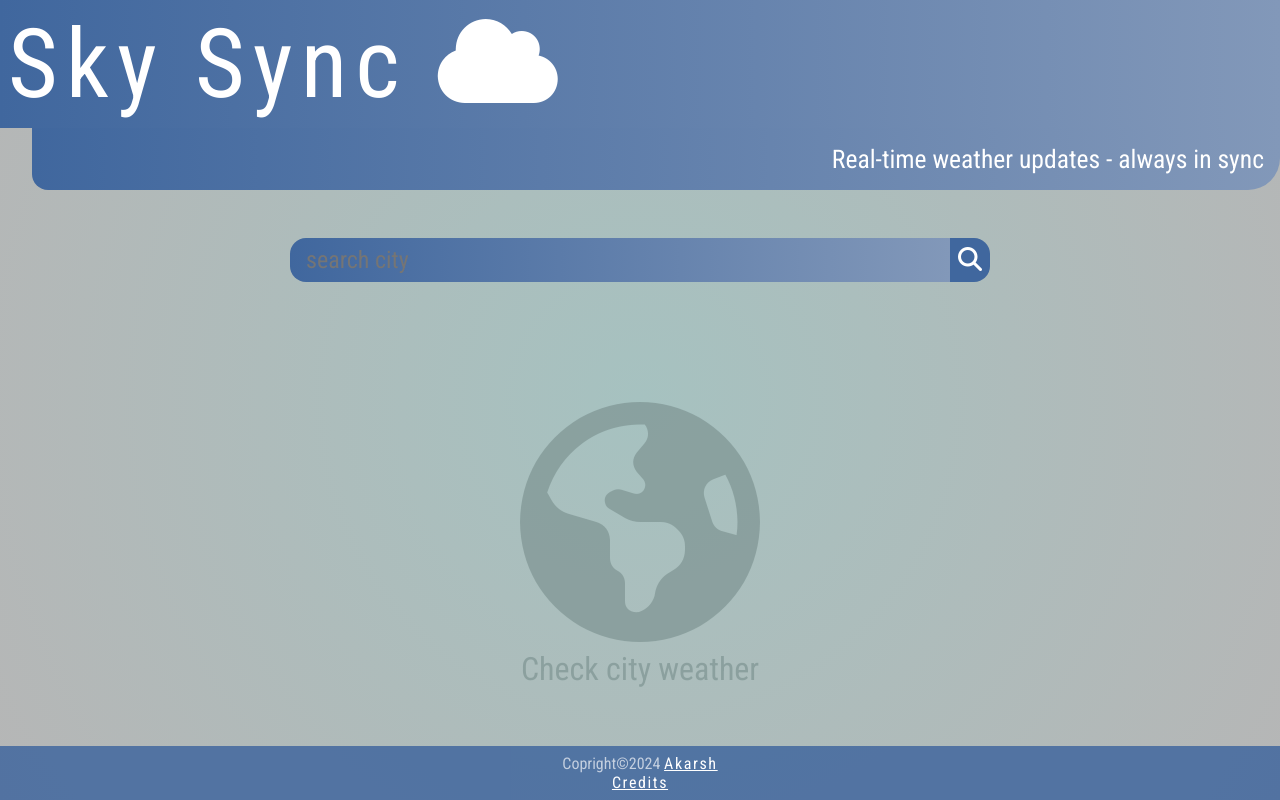
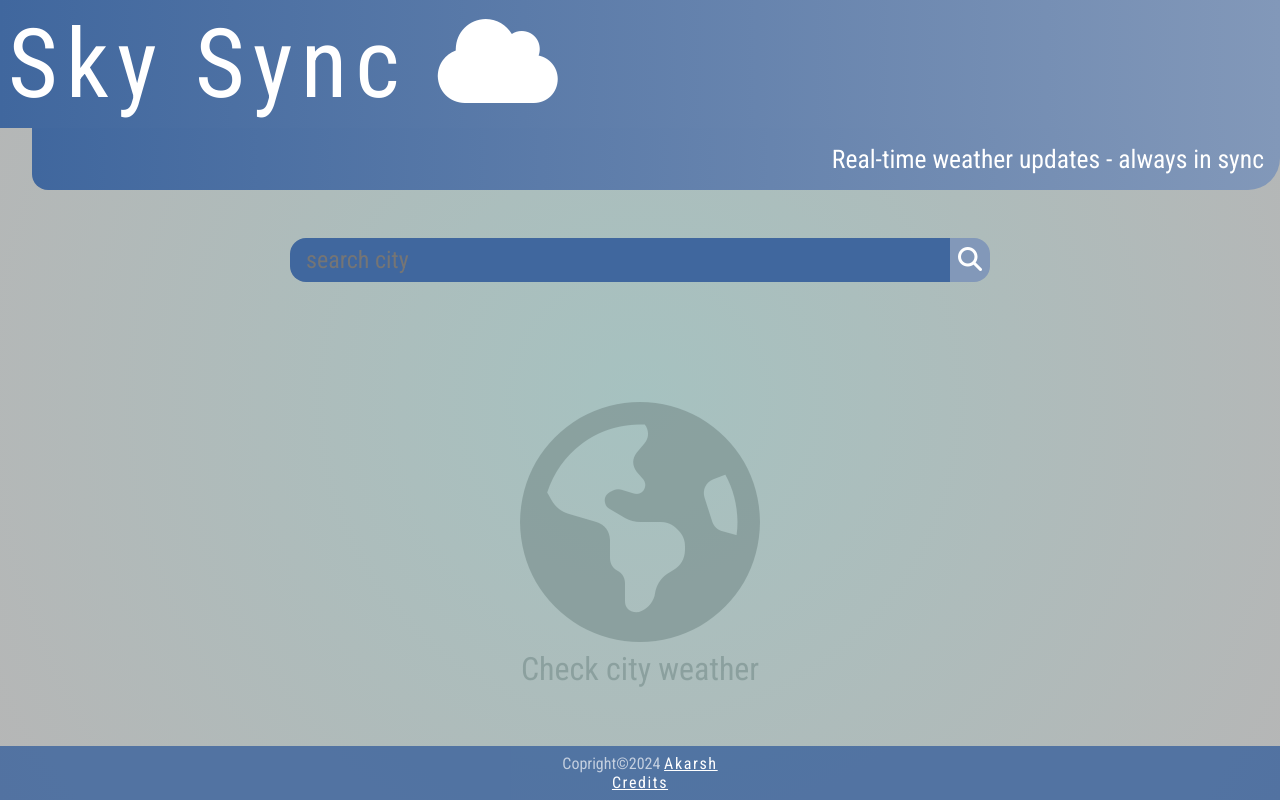
Before and after one commit to akrsh47/Weather-app, a plain HTML site: page index.html in a window 1280 px wide. Drawn offline with Linux system fonts and the light colour scheme; no server answers.

Commit message:
fixed card align , changed search bar styling

```diff
--- a/index.css
+++ b/index.css
@@ -55,7 +55,7 @@ main {
   padding: 0.5rem;
   border: 0;
   background-color: var(--HEADBGCOLOR);
-  background-image: linear-gradient(to right, var(--HEADBGCOLOR), #8298b9);
+
   border-radius: 1rem 0 0 1rem;
   color: white;
   padding-left: 1rem;
@@ -77,7 +77,7 @@ main {
   border: 0;
   border-radius: 0 1rem 1rem 0;
   color: white;
-  background-color: var(--HEADBGCOLOR);
+  background-color:#8298b9;
   cursor: pointer;
 }
 
@@ -114,7 +114,7 @@ main {
 
 .sec3 {
   width: 90%;
-  margin: 2rem;
+  margin: 2rem auto;
   background-color: #21395a;
   padding: 3rem;
   display: flex;
```
